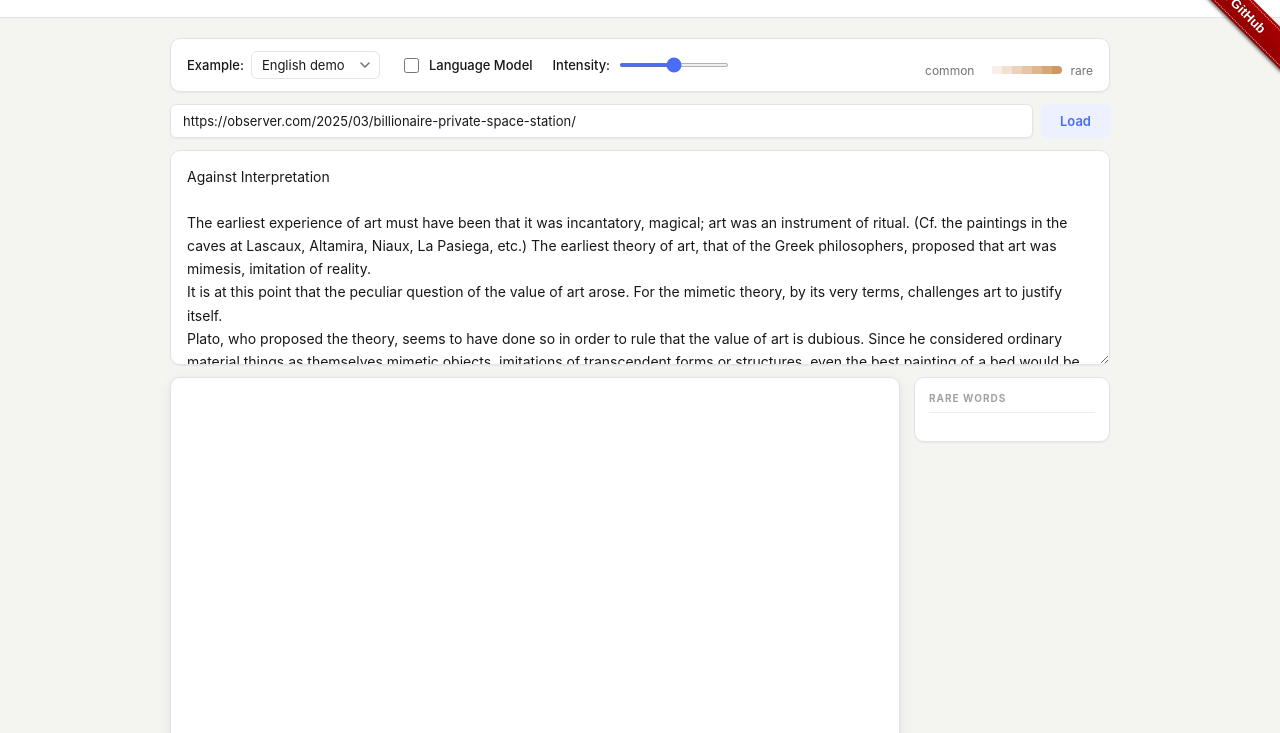
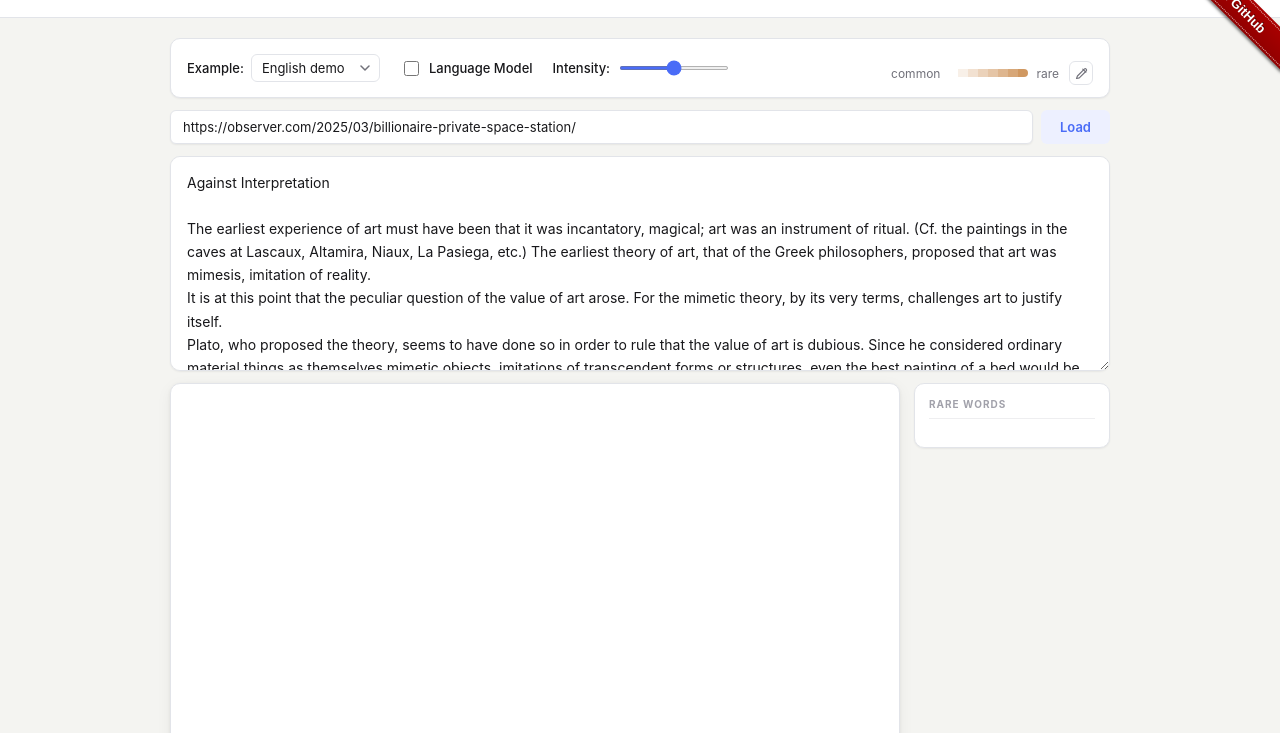
Before and after one commit to josherich/gradient-reader, a browser extension: page index.html in a window 1280 px wide. Shown: the part 67-800 px from the top of the page. Drawn offline with Linux system fonts and the light colour scheme; no server answers.

Commit message:
add color picker

```diff
--- a/index.html
+++ b/index.html
@@ -382,6 +382,35 @@
         flex: 1;
       }
 
+      .color-picker {
+        position: relative;
+        display: inline-flex;
+        align-items: center;
+        justify-content: center;
+        width: 24px;
+        height: 24px;
+        margin-left: 2px;
+        border: 1px solid var(--border);
+        border-radius: var(--radius-sm);
+        color: var(--text-muted);
+        background: var(--surface);
+        cursor: pointer;
+      }
+
+      .color-picker:hover { color: var(--text); }
+      .color-picker:focus-within {
+        outline: 2px solid var(--primary);
+        outline-offset: 2px;
+      }
+      .color-picker input {
+        position: absolute;
+        inset: 0;
+        width: 100%;
+        height: 100%;
+        opacity: 0;
+        cursor: pointer;
+      }
+
       /* ── GitHub ribbon ───────────────────────────────────────────── */
       /*!
        * "Fork me on GitHub" CSS ribbon v0.2.3 | MIT License
@@ -429,6 +458,12 @@
           <span>common</span>
           <div class="legend-bar" id="legend-bar"></div>
           <span>rare</span>
+          <label class="color-picker" title="Choose highlight color">
+            <svg width="15" height="15" viewBox="0 0 24 24" fill="none" stroke="currentColor" stroke-width="1.8" stroke-linecap="round" stroke-linejoin="round" aria-hidden="true">
+              <path d="m14 5 5 5M4 20l4.5-1 11-11a2.12 2.12 0 0 0-3-3l-11 11L4 20Z"/>
+            </svg>
+            <input type="color" id="highlight_color" value="#b45a00" aria-label="Highlight color">
+          </label>
         </div>
       </div>
 
@@ -462,19 +497,5 @@
     </div><!-- /.container -->
 
     <script type="text/javascript" src="./index.js?hash=sdfsdf"></script>
-    <script>
-      // Build the legend gradient bar from the gradient colour used for words
-      (function () {
-        var bar = document.getElementById('legend-bar');
-        if (!bar) return;
-        var steps = 8;
-        for (var i = 0; i < steps; i++) {
-          var s = document.createElement('span');
-          var opacity = (i / (steps - 1)) * 0.62;
-          s.style.background = 'rgba(180, 90, 0, ' + opacity.toFixed(2) + ')';
-          bar.appendChild(s);
-        }
-      })();
-    </script>
   </body>
 </html>
--- a/index.js
+++ b/index.js
@@ -321,7 +321,7 @@ function renderContent(input, density, gray=5) {
     let [start, end, word, val] = density[i]
     if (val === -1) continue
     let grey = (denom - (val - min)) / denom / gray
-    let color = `rgba(180,90,0,${grey})`
+    let color = `rgba(${highlightRgb},${grey})`
     let gap = input.slice(prev, start)
     // Blend across short spaces and mid-sentence punctuation, but stop at line breaks.
     if (previousColor && gap.length > 0 && gap.length <= 4 && /^[\t ,;:，、；：]+$/.test(gap)) {
@@ -424,9 +424,23 @@ IAPP/OneTrust 分别于 2019 年 4 月和 8 月进行了两次调查，调查问
 在个人数据保护的全球浪潮中，中国也无法置身事外。中国也在数据保护立法上持续做出努力。早在 2003 年，国务院信息化办公室就已经开始展开个人信息保护法立法研究工作，并于 2005 年形成专家意见稿；2009 年中华人民共和国刑法修正案（七）对窃取、出售或非法提供给他人的行为作出「情节严重的，处三年以下有期徒刑或拘役，并处或单处罚金」的规定，之后 2015 年的刑法修正案（九）又对非法获取公民个人信息的罪名做了补充；2017 年 12 月 29 日，全国信息安全标准化技术委员会正式发布《信息安全技术个人信息安全规范》，从信息权利保护的角度全面规定了公民个人信息的收集、保存、使用、委托处理、共享、转让、公开披露以及个人信息安全的处置等。`
 }
 
-let gray = 6
+let gray = Number(document.querySelector('#gray_range').value) / 10
+let highlightRgb = '180,90,0'
 let density = []
 let text = null
+
+function updateLegend() {
+  const bar = document.querySelector('#legend-bar')
+  if (!bar.children.length) {
+    for (let i = 0; i < 8; i++) bar.appendChild(document.createElement('span'))
+  }
+  Array.from(bar.children).forEach((step, i) => {
+    const opacity = (i / (bar.children.length - 1)) * 0.62
+    step.style.background = `rgba(${highlightRgb},${opacity.toFixed(2)})`
+  })
+}
+
+updateLegend()
 
 function renderToggles(pairs) {
   let toggles = document.querySelector('.toggles')
@@ -516,9 +530,15 @@ document.querySelector('#lang').addEventListener('change', function(e) {
 })
 
 document.querySelector('#gray_range').addEventListener('change', function(e) {
-  let gray = parseFloat(e.target.value/10)
-  let html = renderContent(text, density, gray)
-  document.querySelector('#output_text').innerHTML = html
+  gray = Number(e.target.value) / 10
+  document.querySelector('#output_text').innerHTML = renderContent(text, density, gray)
+})
+
+document.querySelector('#highlight_color').addEventListener('input', function(e) {
+  const hex = e.target.value
+  highlightRgb = [1, 3, 5].map(i => parseInt(hex.slice(i, i + 2), 16)).join(',')
+  updateLegend()
+  document.querySelector('#output_text').innerHTML = renderContent(text, density, gray)
 })
 
 document.querySelector('#use_lm').addEventListener('change', function(e) {
```
